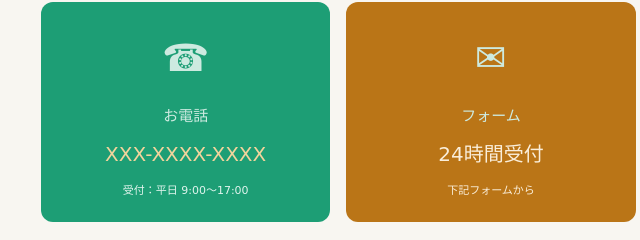
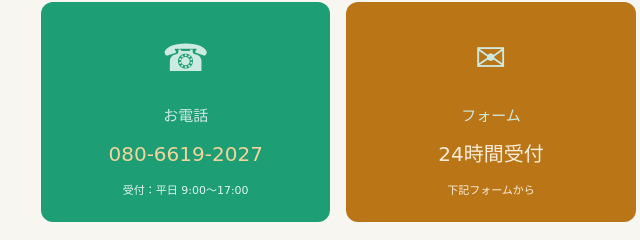
Before and after one commit to resumecor-lang/iyashinouchi-site, a plain HTML site: page contact.html in a window 1280 px wide. Shown: the part 482-722 px from the top of the page, 149-789 px from the left. Drawn offline with Linux system fonts and the light colour scheme; a web font is replaced by a local one.

Commit message:
Update contact.html

```diff
--- a/contact.html
+++ b/contact.html
@@ -36,7 +36,7 @@
       <a href="tel:0000000000" class="cta-channel" style="background:#1D9E75;">
         <span class="icon">☎</span>
         <div class="label">お電話</div>
-        <div class="value">XXX-XXXX-XXXX</div>
+        <div class="value">080-6619-2027</div>
         <p style="font-size:11px;color:#E1F5EE;margin:8px 0 0;">受付：平日 9:00〜17:00</p>
       </a>
       <a href="#form" class="cta-channel" style="background:#BA7517;">
```
